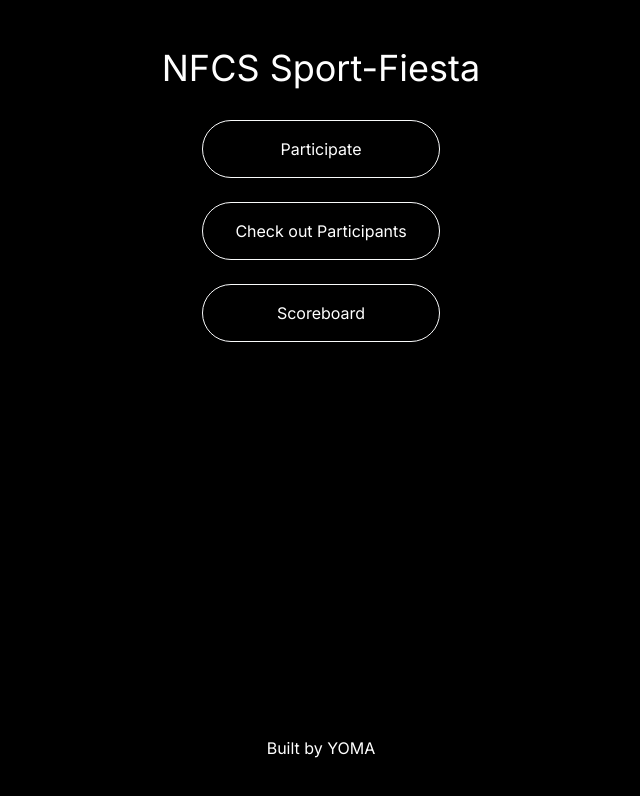
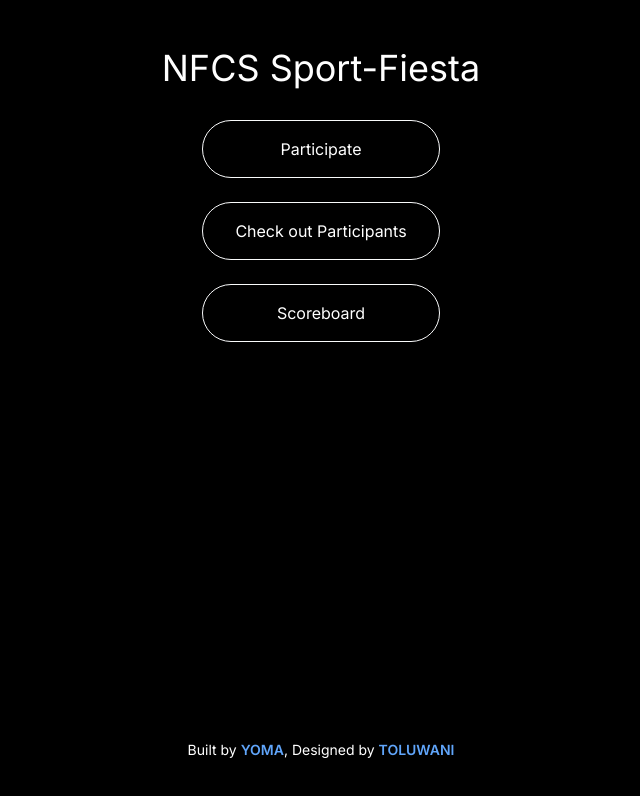
Before and after one commit to DevYoma/sport_fiesta, a Next.js app: page / in a window 1280 px wide. Shown: the top 796 px of the page, without its empty margins (319-959 px from the left). Built offline with nearby package versions, Linux system fonts and the light colour scheme.

Commit message:
fix: made the email in the model unique

```diff
--- a/app/participants/page.tsx
+++ b/app/participants/page.tsx
@@ -32,6 +32,18 @@ export default function Page() {
     });
   }, []);
 
+  if(participants.length === 0) return(
+    <div>
+      <h1 className="text-center text-2xl">Participants Page</h1>
+      <Link href={"/"} className="text-blue-400 underline text-center">
+        Go to Home Page
+      </Link>
+      <div className="mt-8">
+        <h1 className="text-center text-2xl">No Participants Yet</h1>
+      </div>
+    </div>
+  )
+
   return (
     <div>
       <h1 className="text-center text-2xl">Participants Page</h1>
--- a/app/participate/page.tsx
+++ b/app/participate/page.tsx
@@ -8,6 +8,7 @@ import { useRouter } from "next/navigation";
 import { FormDataContext } from "@/context/FormDataContext";
 import { addDoc, collection, doc } from "firebase/firestore";
 import { db } from "@/config/firebase";
+import Link from "next/link";
 
 const page = () => {
   // context
@@ -20,11 +21,7 @@ const page = () => {
   const [selectedSports, setSelectedSports] = useState<string[]>([]);
   const [file, setFile] = useState<File | null>(null);
 
-  const [supabaseImgUrl, setSupabaseImgUrl] = useState<string>("")
-
   const router = useRouter();
-
-  const userCollection = collection(db, "participants");
 
   const handleGenderChange = (selectedGender: string) => {
     setGender(selectedGender);
@@ -94,10 +91,21 @@ const page = () => {
 
     // upload file to supabase storage
     if (file === null) {
-      return
-      // const imageUrl = await upLoadFile(file) as string;
-      // console.log(imageUrl);
-      // setSupabaseImgUrl(imageUrl);
+      return;
+    }
+
+    if (!email.includes("@student.oauife.edu.ng")) {
+      alert("Please use your OAU student email");
+      return;
+    }
+
+    //TODO: check for existing emails using SUPABASE
+    const { data, error } = await supabase
+      .from("participants")
+      .insert([{ email }]);
+    if (error) {
+      alert("Email already exists");
+      return;
     }
 
     const submittedData = {
@@ -111,12 +119,10 @@ const page = () => {
     };
 
     try {
-      //TODO: check for existing emails using SUPABASE
-      const checkDuplicateEmails = async () => {
-        const existingUserEmail = userCollection;
-      };
-
-      const docRef = await addDoc(collection(db, "participants"), submittedData);
+      const docRef = await addDoc(
+        collection(db, "participants"),
+        submittedData
+      );
 
       console.log("Data submitted to Firebase with id: " + docRef.id);
       setFormData(submittedData);
@@ -130,6 +136,9 @@ const page = () => {
     <div className="flex min-h-screen flex-col items-center pb-20">
       <Header />
       <h3 className="text-2xl mb-8 text-center">Participation Page</h3>
+      <Link href={"/"} className="mb-4 text-blue-400 underline text-center">
+        Go to Home Page
+      </Link>
 
       <form
         onSubmit={handleSubmit}
--- a/components/Footer.tsx
+++ b/components/Footer.tsx
@@ -1,8 +1,26 @@
+// "use client"
+
+import Link from "next/link";
 
 const Footer = () => {
   return (
-    <div className="text-white absolute bottom-10">Built by YOMA </div>
-  )
+    <div className="text-white text-sm absolute bottom-10">
+      Built by{" "}
+      <Link
+        href={"https://twitter.com/devyoma"}
+        className="text-blue-400 font-semibold cursor-pointer"
+      >
+        YOMA
+      </Link>
+      , Designed by{" "}
+      <Link
+        href={"https://twitter.com/toluwaniii_a"}
+        className="text-blue-400 font-semibold cursor-pointer"
+      >
+        TOLUWANI
+      </Link>
+    </div>
+  );
 }
 
 export default Footer
```
